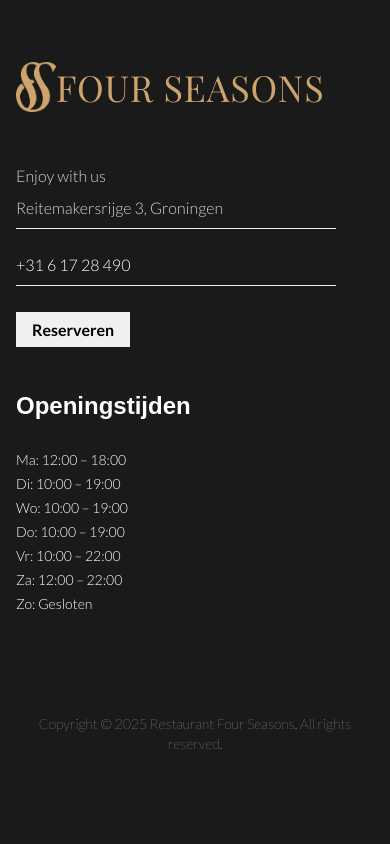
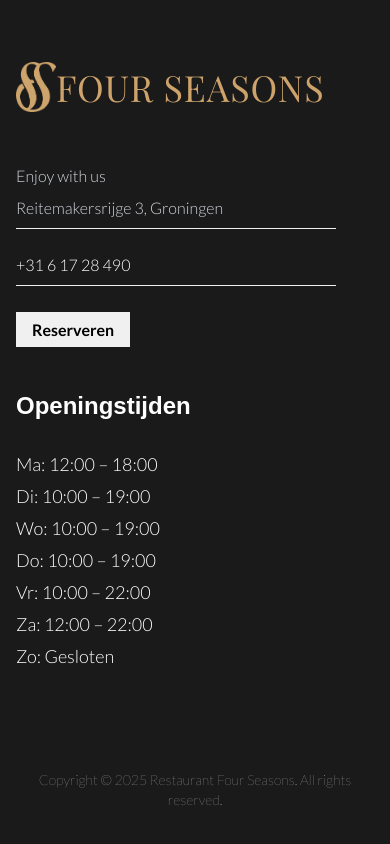
Before and after one commit to MatthijsvanNistelrooij/fourseasons_restaurant, a Next.js app: page / in a window 390 px wide. Shown: the part 2609-3453 px from the top of the page. Built offline with nearby package versions, Linux system fonts and the light colour scheme.

Commit message:
update menu

```diff
--- a/src/app/components/Footer.tsx
+++ b/src/app/components/Footer.tsx
@@ -59,7 +59,7 @@ const Footer = () => {
         <div className="w-1/3">
           <h3 className="font-bold text-2xl mb-7">Openingstijden</h3>
           <ul
-            className="space-y-1 font-light text-sm md:text-2xl min-w-48 md:min-w-0"
+            className="space-y-1 font-light text-lg md:text-2xl min-w-48 md:min-w-0"
             style={{ fontFamily: "var(--font-body)" }}
           >
             <li className="flex justify-left">
```
